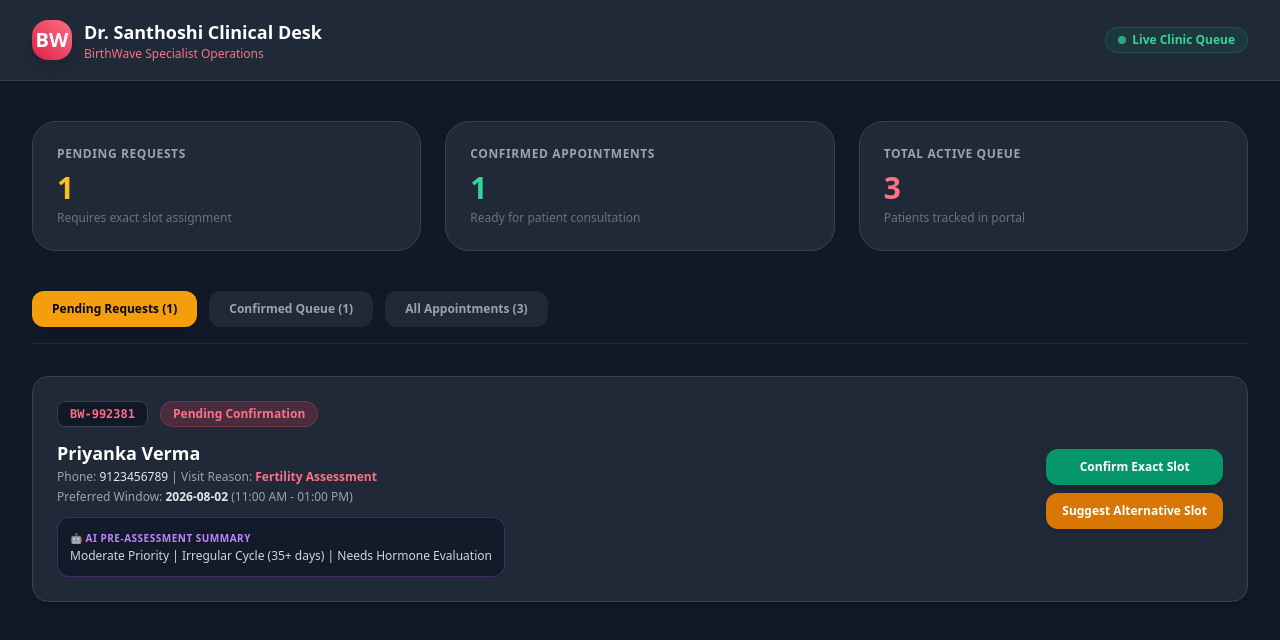
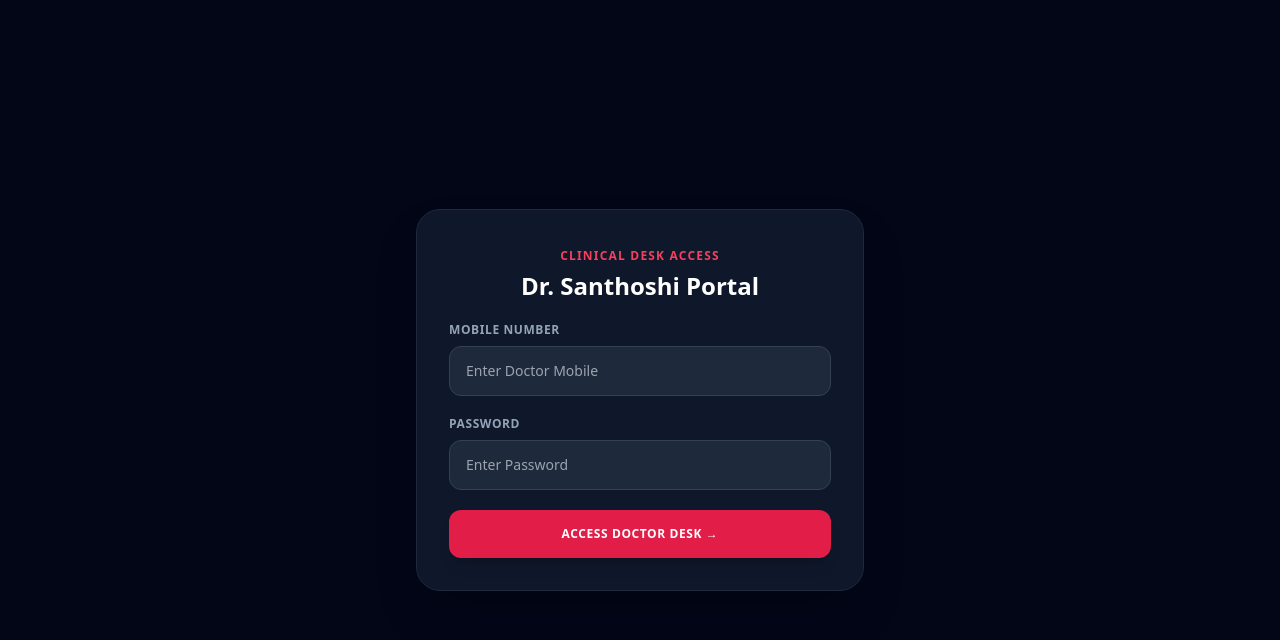
Before and after one commit to rajan14995-coder/birthwave-app, a Next.js app: page /clinical/dashboard in a window 1280 px wide. Shown: the top 640 px of the page. Built offline with nearby package versions, Linux system fonts and the light colour scheme.

Commit message:
Update page.tsx

```diff
--- a/src/app/clinical/dashboard/page.tsx
+++ b/src/app/clinical/dashboard/page.tsx
@@ -1,361 +1,215 @@
 'use client';
 
-import React, { useState } from 'react';
+import React, { useState, useEffect } from 'react';
 
-interface Appointment {
-  id: string;
-  patientName: string;
-  patientPhone: string;
-  doctorName: string;
-  preferredDate: string;
-  preferredTimeSlot: string;
-  exactTime?: string | null;
-  suggestedTime?: string | null;
-  reason: string;
-  notes?: string;
-  status: 'Pending Confirmation' | 'Confirmed' | 'Suggested Time' | 'Cancelled';
-  createdDate: string;
-  aiQuizSummary?: string;
+export default function DoctorDashboard() {
+  const [isAuthenticated, setIsAuthenticated] = useState(false);
+  const [mobile, setMobile] = useState('');
+  const [password, setPassword] = useState('');
+  const [error, setError] = useState('');
+  const [appointments, setAppointments] = useState<any[]>([]);
+
+  const envMobile = process.env.NEXT_PUBLIC_DOCTOR_MOBILE || '9876543210';
+  const envPassword = process.env.NEXT_PUBLIC_DOCTOR_PASSWORD || 'doctor@123';
+
+  useEffect(() => {
+    const doctorAuth = localStorage.getItem('bw_doctor_auth');
+    if (doctorAuth === 'true') {
+      setIsAuthenticated(true);
+      loadAppointments();
     }
+  }, []);
 
-export default function ClinicalDashboard() {
-  const [activeTab, setActiveTab] = useState<'pending' | 'confirmed' | 'all'>('pending');
-  const [selectedAppointment, setSelectedAppointment] = useState<Appointment | null>(null);
-  const [exactTimeInput, setExactTimeInput] = useState('');
-  const [suggestedTimeInput, setSuggestedTimeInput] = useState('');
-  const [isModalOpen, setIsModalOpen] = useState(false);
-  const [actionType, setActionType] = useState<'confirm' | 'suggest'>('confirm');
+  const loadAppointments = () => {
+    const saved = JSON.parse(localStorage.getItem('bw_appointments') || '[]');
 
-  // Dummy Initial Data
-  const [appointments, setAppointments] = useState<Appointment[]>([
+    // Default fallback demo data ONLY if storage is completely empty
+    const demoData = [
       {
         id: 'BW-849201',
         patientName: 'Ananya Sharma',
         patientPhone: '9876543210',
-      doctorName: 'Dr. Santhoshi',
+        reason: 'Prenatal Checkup',
         preferredDate: '2026-08-01',
         preferredTimeSlot: '09:00 AM - 11:00 AM',
-      exactTime: '10:15 AM',
-      reason: 'Prenatal Checkup',
-      notes: 'First trimester routine checkup',
         status: 'Confirmed',
-      createdDate: '2026-07-20',
-      aiQuizSummary: 'Low Risk | Week 8 Pregnancy | Normal vitals',
+        assignedTime: '10:15 AM',
+        summary: 'Low Risk | Week 8 Pregnancy | Normal vitals',
       },
       {
         id: 'BW-992381',
         patientName: 'Priyanka Verma',
         patientPhone: '9123456789',
-      doctorName: 'Dr. Santhoshi',
+        reason: 'Fertility Assessment',
         preferredDate: '2026-08-02',
         preferredTimeSlot: '11:00 AM - 01:00 PM',
-      exactTime: null,
-      reason: 'Fertility Assessment',
-      notes: 'Seeking guidance on cycle tracking',
         status: 'Pending Confirmation',
-      createdDate: '2026-07-21',
-      aiQuizSummary: 'Moderate Priority | Irregular Cycle (35+ days) | Needs Hormone Evaluation',
+        summary: 'Moderate Priority | Irregular Cycle | Needs Hormone Evaluation',
       },
-    {
-      id: 'BW-392104',
-      patientName: 'Kavitha Sundaram',
-      patientPhone: '9988776655',
-      doctorName: 'Dr. Santhoshi',
-      preferredDate: '2026-08-05',
-      preferredTimeSlot: '02:00 PM - 04:00 PM',
-      exactTime: null,
-      suggestedTime: '03:30 PM - August 5th',
-      reason: 'Postnatal Consultation',
-      notes: 'Lactation review',
-      status: 'Suggested Time',
-      createdDate: '2026-07-22',
-      aiQuizSummary: 'Postnatal 4 Weeks | Lactation support requested',
-    },
-  ]);
+    ];
 
-  const filteredAppointments = appointments.filter((apt) => {
-    if (activeTab === 'pending') return apt.status === 'Pending Confirmation';
-    if (activeTab === 'confirmed') return apt.status === 'Confirmed';
-    return true;
-  });
-
-  const handleOpenActionModal = (apt: Appointment, type: 'confirm' | 'suggest') => {
-    setSelectedAppointment(apt);
-    setActionType(type);
-    setExactTimeInput(apt.exactTime || '10:00 AM');
-    setSuggestedTimeInput(apt.suggestedTime || '03:00 PM');
-    setIsModalOpen(true);
+    setAppointments(saved.length > 0 ? saved : demoData);
   };
 
-  const handleSaveAction = () => {
-    if (!selectedAppointment) return;
+  const handleLogin = (e: React.FormEvent) => {
+    e.preventDefault();
+    if (mobile === envMobile && password === envPassword) {
+      setIsAuthenticated(true);
+      localStorage.setItem('bw_doctor_auth', 'true');
+      setError('');
+      loadAppointments();
+    } else {
+      setError('Invalid Mobile Number or Password');
+    }
+  };
 
-    if (actionType === 'confirm') {
-      setAppointments(
-        appointments.map((apt) =>
-          apt.id === selectedAppointment.id
-            ? {
-                ...apt,
-                status: 'Confirmed',
-                exactTime: exactTimeInput,
-              }
-            : apt
-        )
+  const handleStatusUpdate = (id: string, newStatus: string) => {
+    const updated = appointments.map((apt) =>
+      apt.id === id ? { ...apt, status: newStatus } : apt
     );
-    } else {
-      setAppointments(
-        appointments.map((apt) =>
-          apt.id === selectedAppointment.id
-            ? {
-                ...apt,
-                status: 'Suggested Time',
-                suggestedTime: `${suggestedTimeInput} on ${apt.preferredDate}`,
-              }
-            : apt
-        )
+    setAppointments(updated);
+    localStorage.setItem('bw_appointments', JSON.stringify(updated));
+  };
+
+  const handleLogout = () => {
+    localStorage.removeItem('bw_doctor_auth');
+    setIsAuthenticated(false);
+  };
+
+  if (!isAuthenticated) {
+    return (
+      <div className="min-h-screen bg-slate-950 flex items-center justify-center p-4 font-sans">
+        <form onSubmit={handleLogin} className="bg-slate-900 border border-slate-800 p-8 rounded-3xl w-full max-w-md space-y-5 text-white shadow-2xl">
+          <div className="text-center space-y-1">
+            <span className="text-xs font-bold text-rose-500 uppercase tracking-widest">Clinical Desk Access</span>
+            <h2 className="text-2xl font-black">Dr. Santhoshi Portal</h2>
+          </div>
+
+          {error && <p className="text-xs text-red-400 bg-red-950/50 p-3 rounded-xl border border-red-800 text-center font-medium">{error}</p>}
+
+          <div>
+            <label className="block text-xs font-bold text-slate-400 uppercase tracking-wider mb-2">Mobile Number</label>
+            <input
+              type="tel"
+              value={mobile}
+              onChange={(e) => setMobile(e.target.value)}
+              placeholder="Enter Doctor Mobile"
+              className="w-full px-4 py-3.5 rounded-xl bg-slate-800 border border-slate-700 text-sm focus:outline-none focus:border-rose-500 text-white"
+            />
+          </div>
+
+          <div>
+            <label className="block text-xs font-bold text-slate-400 uppercase tracking-wider mb-2">Password</label>
+            <input
+              type="password"
+              value={password}
+              onChange={(e) => setPassword(e.target.value)}
+              placeholder="Enter Password"
+              className="w-full px-4 py-3.5 rounded-xl bg-slate-800 border border-slate-700 text-sm focus:outline-none focus:border-rose-500 text-white"
+            />
+          </div>
+
+          <button
+            type="submit"
+            className="w-full py-4 rounded-xl bg-rose-600 hover:bg-rose-500 text-white font-bold text-xs uppercase tracking-wider shadow-lg transition-all"
+          >
+            Access Doctor Desk →
+          </button>
+        </form>
+      </div>
     );
   }
 
-    setIsModalOpen(false);
-    setSelectedAppointment(null);
-  };
+  return (
+    <div className="min-h-screen bg-slate-950 text-slate-100 p-4 sm:p-8 font-sans">
 
-  return (
-    <div className="min-h-screen bg-gray-900 text-gray-100 font-sans pb-20">
-
-      {/* Clinical Header */}
-      <header className="bg-gray-800 border-b border-gray-700 sticky top-0 z-30 shadow-md">
-        <div className="max-w-7xl mx-auto px-4 sm:px-6 lg:px-8 h-20 flex items-center justify-between">
+      {/* Top Bar */}
+      <header className="flex flex-col sm:flex-row justify-between items-start sm:items-center border-b border-slate-800 pb-6 mb-8 gap-4">
+        <div>
           <div className="flex items-center gap-3">
-            <span className="w-10 h-10 rounded-2xl bg-gradient-to-tr from-rose-600 to-rose-400 text-white font-black text-xl flex items-center justify-center shadow-lg">
-              BW
+            <h1 className="text-2xl font-black text-white">Dr. Santhoshi Clinical Desk</h1>
+            <span className="px-3 py-1 rounded-full bg-emerald-950 text-emerald-400 border border-emerald-800 text-[10px] font-bold uppercase">
+              Live Patient Queue
             </span>
-            <div>
-              <h1 className="font-bold text-lg text-white">Dr. Santhoshi Clinical Desk</h1>
-              <p className="text-xs text-rose-400 font-medium">BirthWave Specialist Operations</p>
           </div>
+          <p className="text-xs text-slate-400 mt-1">BirthWave Specialist Operations & Request Approvals</p>
         </div>
 
         <div className="flex items-center gap-3">
-            <span className="px-3 py-1 rounded-full bg-emerald-500/10 text-emerald-400 border border-emerald-500/20 text-xs font-bold flex items-center gap-1.5">
-              <span className="w-2 h-2 rounded-full bg-emerald-400 animate-pulse" />
-              Live Clinic Queue
-            </span>
-          </div>
+          <button
+            onClick={loadAppointments}
+            className="px-4 py-2 rounded-xl bg-slate-800 hover:bg-slate-700 text-xs font-bold text-slate-300 transition-all"
+          >
+            🔄 Refresh Queue
+          </button>
+          <button
+            onClick={handleLogout}
+            className="px-4 py-2 rounded-xl bg-rose-950 hover:bg-rose-900 border border-rose-800 text-xs font-bold text-rose-300 transition-all"
+          >
+            Logout
+          </button>
         </div>
       </header>
 
-      {/* Main Content */}
-      <main className="max-w-7xl mx-auto px-4 sm:px-6 lg:px-8 pt-10">
+      {/* Main Queue List */}
+      <main className="max-w-6xl mx-auto space-y-4">
+        <h2 className="text-sm font-bold text-rose-400 uppercase tracking-wider">
+          Active Patient Requests ({appointments.length})
+        </h2>
 
-        {/* Quick Stats Grid */}
-        <div className="grid grid-cols-1 sm:grid-cols-3 gap-6 mb-10">
-          <div className="bg-gray-800 rounded-3xl p-6 border border-gray-700">
-            <p className="text-xs font-bold text-gray-400 uppercase tracking-wider">Pending Requests</p>
-            <p className="text-3xl font-black text-amber-400 mt-2">
-              {appointments.filter((a) => a.status === 'Pending Confirmation').length}
-            </p>
-            <p className="text-xs text-gray-500 mt-1">Requires exact slot assignment</p>
-          </div>
+        {appointments.map((apt: any) => (
+          <div key={apt.id} className="bg-slate-900 border border-slate-800 p-6 rounded-3xl shadow-xl flex flex-col md:flex-row justify-between md:items-center gap-6">
 
-          <div className="bg-gray-800 rounded-3xl p-6 border border-gray-700">
-            <p className="text-xs font-bold text-gray-400 uppercase tracking-wider">Confirmed Appointments</p>
-            <p className="text-3xl font-black text-emerald-400 mt-2">
-              {appointments.filter((a) => a.status === 'Confirmed').length}
-            </p>
-            <p className="text-xs text-gray-500 mt-1">Ready for patient consultation</p>
-          </div>
-
-          <div className="bg-gray-800 rounded-3xl p-6 border border-gray-700">
-            <p className="text-xs font-bold text-gray-400 uppercase tracking-wider">Total Active Queue</p>
-            <p className="text-3xl font-black text-rose-400 mt-2">{appointments.length}</p>
-            <p className="text-xs text-gray-500 mt-1">Patients tracked in portal</p>
-          </div>
-        </div>
-
-        {/* Tab Filters */}
-        <div className="flex items-center gap-3 border-b border-gray-800 pb-4 mb-8">
-          <button
-            onClick={() => setActiveTab('pending')}
-            className={`px-5 py-2.5 rounded-xl text-xs font-bold transition-all ${
-              activeTab === 'pending'
-                ? 'bg-amber-500 text-gray-950 shadow-md'
-                : 'bg-gray-800 text-gray-400 hover:text-white'
-            }`}
-          >
-            Pending Requests ({appointments.filter((a) => a.status === 'Pending Confirmation').length})
-          </button>
-
-          <button
-            onClick={() => setActiveTab('confirmed')}
-            className={`px-5 py-2.5 rounded-xl text-xs font-bold transition-all ${
-              activeTab === 'confirmed'
-                ? 'bg-emerald-500 text-gray-950 shadow-md'
-                : 'bg-gray-800 text-gray-400 hover:text-white'
-            }`}
-          >
-            Confirmed Queue ({appointments.filter((a) => a.status === 'Confirmed').length})
-          </button>
-
-          <button
-            onClick={() => setActiveTab('all')}
-            className={`px-5 py-2.5 rounded-xl text-xs font-bold transition-all ${
-              activeTab === 'all'
-                ? 'bg-rose-600 text-white shadow-md'
-                : 'bg-gray-800 text-gray-400 hover:text-white'
-            }`}
-          >
-            All Appointments ({appointments.length})
-          </button>
-        </div>
-
-        {/* Appointment Table / Cards */}
-        <div className="space-y-4">
-          {filteredAppointments.length === 0 ? (
-            <div className="bg-gray-800/50 rounded-3xl p-12 text-center border border-gray-800">
-              <p className="text-3xl mb-2">📋</p>
-              <p className="text-sm font-bold text-gray-300">No appointments found in this view</p>
-            </div>
-          ) : (
-            filteredAppointments.map((apt) => (
-              <div
-                key={apt.id}
-                className="bg-gray-800 rounded-2xl p-6 border border-gray-700 shadow-lg flex flex-col lg:flex-row lg:items-center justify-between gap-6"
-              >
-                <div className="space-y-3 max-w-2xl">
+            <div className="space-y-2 max-w-xl">
               <div className="flex items-center gap-3">
-                    <span className="font-mono text-xs bg-gray-900 text-rose-400 px-3 py-1 rounded-lg border border-gray-700 font-bold">
+                <span className="text-xs font-mono font-bold text-rose-400 bg-rose-950/60 px-2.5 py-1 rounded-lg border border-rose-900">
                   {apt.id}
                 </span>
-                    <span
-                      className={`text-xs font-bold px-3 py-1 rounded-full ${
+                <span className={`px-3 py-1 rounded-full text-[10px] font-bold uppercase tracking-wider ${
                   apt.status === 'Confirmed'
-                          ? 'bg-emerald-500/20 text-emerald-400 border border-emerald-500/30'
-                          : apt.status === 'Suggested Time'
-                          ? 'bg-amber-500/20 text-amber-400 border border-amber-500/30'
-                          : 'bg-rose-500/20 text-rose-400 border border-rose-500/30'
-                      }`}
-                    >
+                    ? 'bg-emerald-950 text-emerald-400 border border-emerald-800'
+                    : 'bg-amber-950 text-amber-400 border border-amber-800'
+                }`}>
                   {apt.status}
                 </span>
               </div>
 
-                  <div>
-                    <h3 className="text-lg font-bold text-white">{apt.patientName}</h3>
-                    <p className="text-xs text-gray-400 mt-0.5">
-                      Phone: <span className="text-gray-200">{apt.patientPhone}</span> | Visit Reason: <span className="text-rose-400 font-semibold">{apt.reason}</span>
-                    </p>
-                    <p className="text-xs text-gray-400 mt-1">
-                      Preferred Window: <strong className="text-gray-200">{apt.preferredDate}</strong> ({apt.preferredTimeSlot})
-                    </p>
+              <h3 className="text-xl font-bold text-white">{apt.patientName}</h3>
 
-                    {apt.exactTime && (
-                      <p className="text-xs font-bold text-emerald-400 bg-emerald-950/60 border border-emerald-800 px-3 py-1 rounded-lg mt-2 inline-block">
-                        Assigned Time: {apt.exactTime}
-                      </p>
-                    )}
-
-                    {apt.suggestedTime && (
-                      <p className="text-xs font-bold text-amber-400 bg-amber-950/60 border border-amber-800 px-3 py-1 rounded-lg mt-2 inline-block">
-                        Proposed Time: {apt.suggestedTime}
-                      </p>
-                    )}
+              <div className="text-xs text-slate-400 space-y-1">
+                <p><span className="text-slate-500 font-semibold">Phone:</span> +91 {apt.patientPhone} | <span className="text-slate-500 font-semibold">Reason:</span> <span className="text-rose-300 font-bold">{apt.reason}</span></p>
+                <p><span className="text-slate-500 font-semibold">Requested Window:</span> {apt.preferredDate} ({apt.preferredTimeSlot || 'Morning Slot'})</p>
               </div>
 
-                  {/* AI Quiz Insights Badge */}
-                  {apt.aiQuizSummary && (
-                    <div className="p-3 bg-gray-900/80 rounded-xl border border-purple-500/30 text-xs">
-                      <p className="text-[10px] font-bold uppercase tracking-wider text-purple-400 mb-0.5">
-                        🤖 AI Pre-Assessment Summary
-                      </p>
-                      <p className="text-gray-300 font-medium">{apt.aiQuizSummary}</p>
+              {apt.summary && (
+                <div className="mt-2 p-3 rounded-xl bg-slate-950 border border-slate-800 text-xs text-slate-300 font-medium">
+                  🩺 <span className="text-slate-400 font-bold">AI Pre-Assessment:</span> {apt.summary}
                 </div>
               )}
             </div>
 
-                {/* Actions Desk */}
-                <div className="flex flex-wrap lg:flex-col gap-2 shrink-0">
+            {/* Action Buttons */}
+            <div className="flex flex-wrap sm:flex-nowrap gap-3 shrink-0">
+              {apt.status !== 'Confirmed' ? (
                 <button
-                    onClick={() => handleOpenActionModal(apt, 'confirm')}
-                    className="px-4 py-2.5 bg-emerald-600 hover:bg-emerald-500 text-white font-bold text-xs rounded-xl transition-all shadow-md"
+                  onClick={() => handleStatusUpdate(apt.id, 'Confirmed')}
+                  className="px-5 py-3 rounded-xl bg-emerald-600 hover:bg-emerald-500 text-white font-bold text-xs uppercase tracking-wider shadow-lg transition-all"
                 >
-                    Confirm Exact Slot
+                  Confirm Slot ✓
                 </button>
-
+              ) : (
                 <button
-                    onClick={() => handleOpenActionModal(apt, 'suggest')}
-                    className="px-4 py-2.5 bg-amber-600 hover:bg-amber-500 text-white font-bold text-xs rounded-xl transition-all shadow-md"
+                  onClick={() => handleStatusUpdate(apt.id, 'Pending Confirmation')}
+                  className="px-5 py-3 rounded-xl bg-amber-600 hover:bg-amber-500 text-white font-bold text-xs uppercase tracking-wider shadow-lg transition-all"
                 >
-                    Suggest Alternative Slot
+                  Mark Pending
                 </button>
-                </div>
-              </div>
-            ))
               )}
             </div>
 
+          </div>
+        ))}
       </main>
-
-      {/* Action Modal */}
-      {isModalOpen && selectedAppointment && (
-        <div className="fixed inset-0 z-50 flex items-center justify-center p-4 bg-black/70 backdrop-blur-sm">
-          <div className="bg-gray-800 w-full max-w-md rounded-3xl p-8 border border-gray-700 shadow-2xl space-y-6">
-            <div>
-              <h3 className="text-xl font-bold text-white">
-                {actionType === 'confirm' ? 'Confirm Exact Time Slot' : 'Propose Alternative Time'}
-              </h3>
-              <p className="text-xs text-gray-400 mt-1">
-                Patient: <strong className="text-white">{selectedAppointment.patientName}</strong> ({selectedAppointment.preferredDate})
-              </p>
-            </div>
-
-            {actionType === 'confirm' ? (
-              <div>
-                <label className="block text-xs font-bold text-gray-300 uppercase mb-2">
-                  Exact Appointment Time
-                </label>
-                <input
-                  type="text"
-                  placeholder="e.g. 10:15 AM"
-                  value={exactTimeInput}
-                  onChange={(e) => setExactTimeInput(e.target.value)}
-                  className="w-full px-4 py-3 bg-gray-900 border border-gray-700 rounded-xl text-white text-sm focus:border-rose-500 outline-none"
-                />
-              </div>
-            ) : (
-              <div>
-                <label className="block text-xs font-bold text-gray-300 uppercase mb-2">
-                  Suggested Alternative Time
-                </label>
-                <input
-                  type="text"
-                  placeholder="e.g. 03:30 PM"
-                  value={suggestedTimeInput}
-                  onChange={(e) => setSuggestedTimeInput(e.target.value)}
-                  className="w-full px-4 py-3 bg-gray-900 border border-gray-700 rounded-xl text-white text-sm focus:border-amber-500 outline-none"
-                />
-              </div>
-            )}
-
-            <div className="flex gap-3 pt-2">
-              <button
-                onClick={() => setIsModalOpen(false)}
-                className="flex-1 py-3 bg-gray-700 hover:bg-gray-600 text-gray-200 font-bold text-xs rounded-xl transition-colors"
-              >
-                Cancel
-              </button>
-              <button
-                onClick={handleSaveAction}
-                className={`flex-1 py-3 text-white font-bold text-xs rounded-xl shadow-md transition-colors ${
-                  actionType === 'confirm' ? 'bg-emerald-600 hover:bg-emerald-500' : 'bg-amber-600 hover:bg-amber-500'
-                }`}
-              >
-                Save & Update Patient
-              </button>
-            </div>
-          </div>
-        </div>
-      )}
 
     </div>
   );
```
Lines whose indentation alone changed are shown as unchanged.
